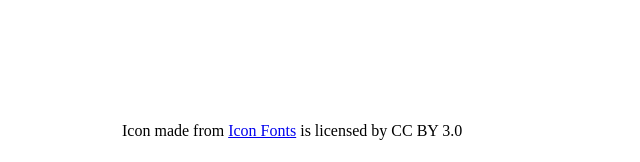
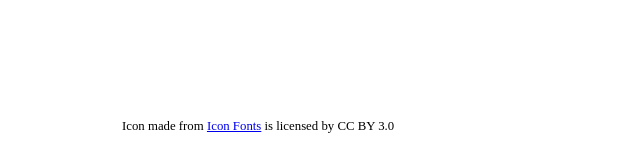
Before and after one commit to musikpirat/musikpirat.github.io, a plain HTML site: page index.html in a window 1280 px wide. Shown: the part 638-800 px from the top of the page, without its empty margins (318-958 px from the left). Drawn offline with Linux system fonts and the light colour scheme.

Commit message:
Updated layout

```diff
--- a/index.html
+++ b/index.html
@@ -23,7 +23,7 @@ So are you ready to go? Then click (or tap) the icon below.
 </p>
 </div>
 <div style="bottom: 1rem; position: absolute; height: 2.5rem">
-<p>Icon made from <a href="http://www.onlinewebfonts.com/icon">Icon Fonts</a> is licensed by CC BY 3.0</p>
+<p style="font-size: 0.8em">Icon made from <a href="http://www.onlinewebfonts.com/icon">Icon Fonts</a> is licensed by CC BY 3.0</p>
 </div>
 </div>
 </body>
```
